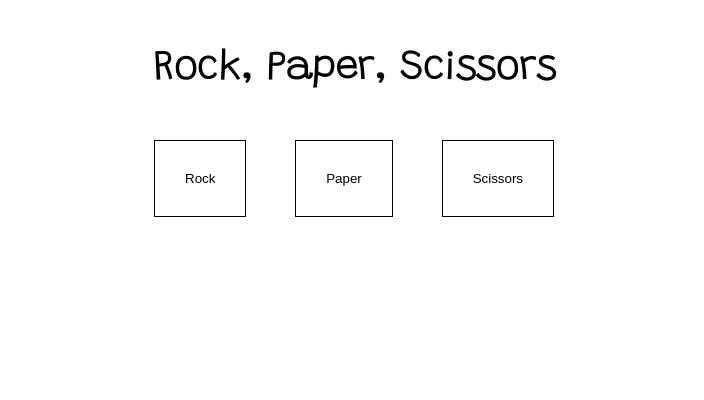
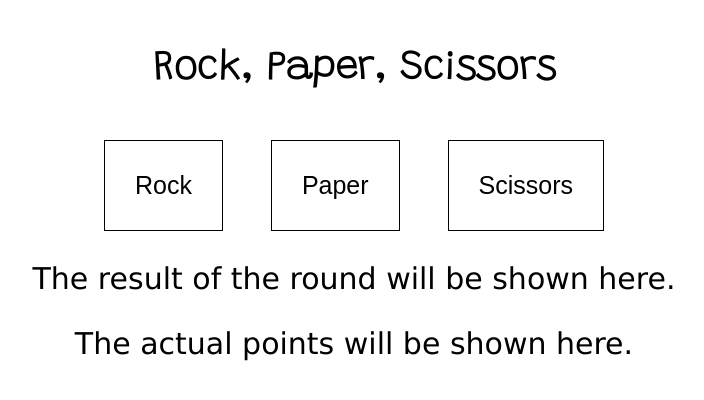
Before and after one commit to renewedmoorbool/odin-rock-paper-scissors, a plain HTML site: page index.html in a window 1280 px wide. Shown: the whole page, without its empty margins (286-990 px from the left). Drawn offline with Linux system fonts and the light colour scheme.

Commit message:
Modify logic

```diff
--- a/index.html
+++ b/index.html
@@ -18,6 +18,9 @@
             <button id = 'scissors'>  Scissors    </button>
     </div>
 
+    <div class = 'roundResult'> The result of the round will be shown here. </div>
+    <div class = 'trackings'> The actual points will be shown here. </div>
+
     <script src = 'logic.js'></script>
 </body>
 
--- a/logic.js
+++ b/logic.js
@@ -22,6 +22,7 @@ function normalizeSelection(selection) {
 
 function playRound(playerSelection, computerSelection = computerChoice()) {
 
+    const roundResult = document.querySelector('.roundResult');
     let winner = 0;
     let gameResult = undefined;
 
@@ -42,7 +43,7 @@ function playRound(playerSelection, computerSelection = computerChoice()) {
     else
         gameResult = `Oh, You Lose! ${computerSelection} beats ${playerSelection}.`;
 
-        console.log(gameResult);
+    roundResult.textContent = gameResult;
     return gameResult;
 
 }
@@ -57,11 +58,6 @@ buttons.forEach((button) => {
 
 
 
-
-
-
-
-/*
 function game() {
 
     let userChoice = undefined;
@@ -102,5 +98,3 @@ function game() {
     else
         console.warn('It ended like this, equality exists!');
 }
-
-*/
--- a/style.css
+++ b/style.css
@@ -22,7 +22,7 @@ body {
 
 .buttons {
     margin-top: 50px;
-    width: 400px;
+    width: 500px;
 
     display: flex;
     justify-content: space-between;
@@ -34,6 +34,8 @@ button {
 
     padding: 30px;
     cursor: pointer;
+
+    font-size: 25px;
 }
 
 #rock:hover {
@@ -47,3 +49,9 @@ button {
 #scissors:hover {
     background-color: rgb(204, 191, 121);
 }
+
+.roundResult, .trackings {
+    margin-top: 30px;
+    font-size: 30px;
+    font-family: 'Verdana', sans-serif;
+}
```
